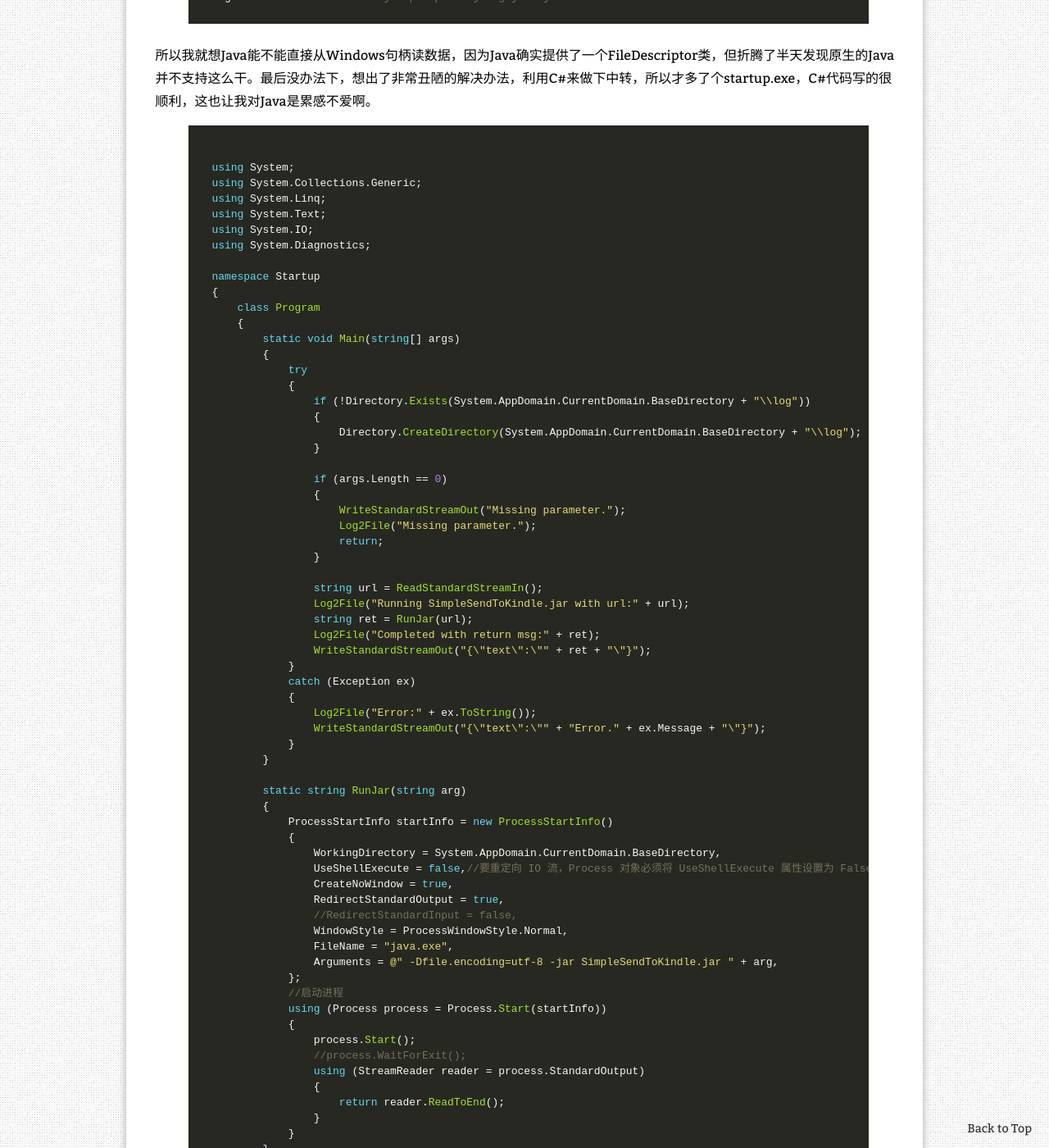
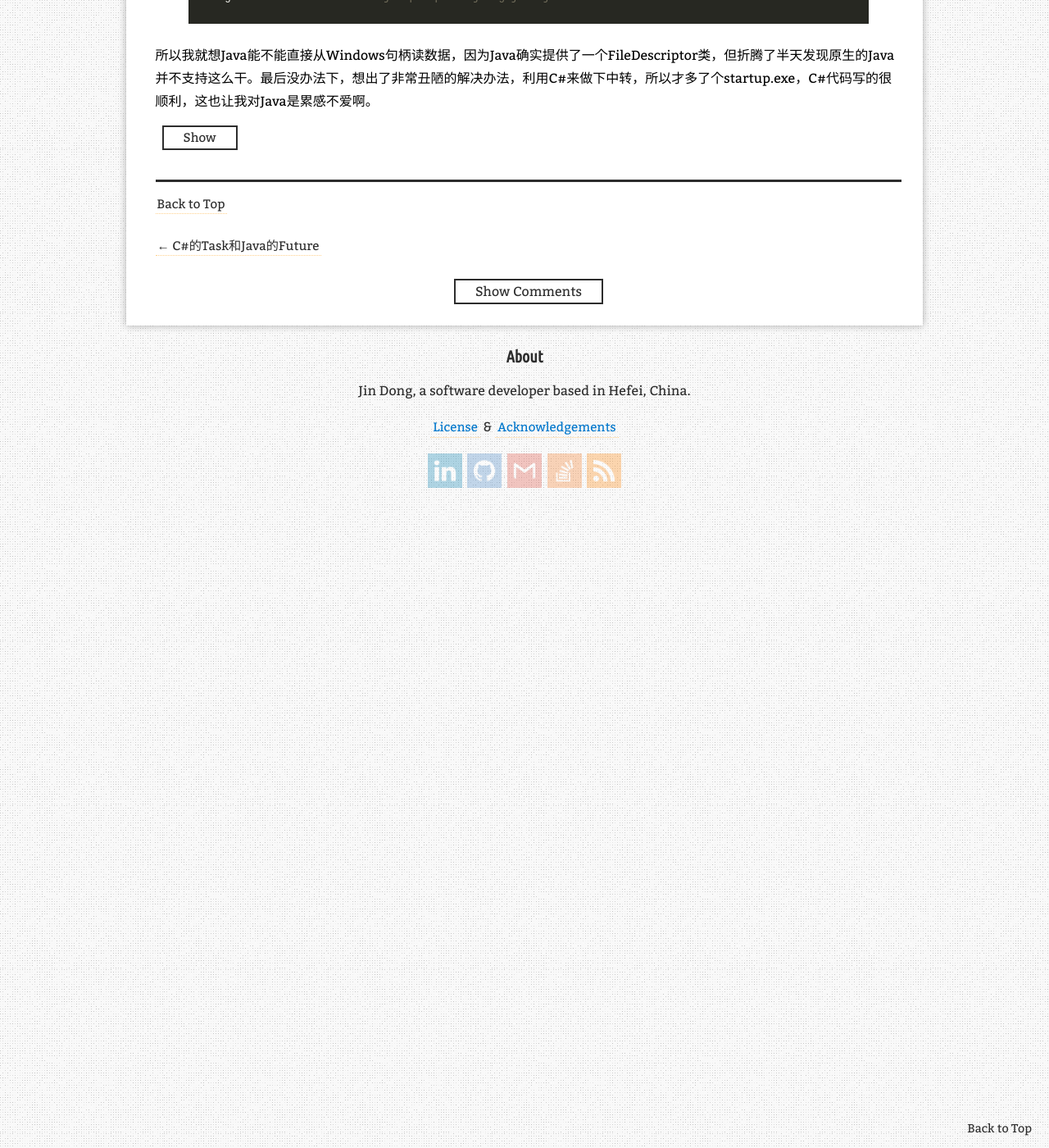
Before and after one commit to zhanjindong/zhanjindong.github.io, a Jekyll site: the page built from _posts/2014-12-11-simple-send-to-kindle.md, in a window 1280 px wide and 1400 px high, scrolled down 8018 px. Shown: the whole window at 82% size. Built offline with Jekyll 4.4.1, drawn with Linux system fonts in a browser that asks for light colours; nearby versions of some CDN libraries; comment, search, counter and statistics services are not loaded; a style sheet for code colours, icons or effects is not loaded; some of the changed text lies outside the part shown.

Commit message:
Modify post

```diff
--- a/_posts/2014-12-11-simple-send-to-kindle.md
+++ b/_posts/2014-12-11-simple-send-to-kindle.md
@@ -158,6 +158,8 @@ arg 1:chrome-extension://oojaanpmaapemaihjbebgojmblljbhhh/
 
 所以我就想Java能不能直接从Windows句柄读数据，因为Java确实提供了一个FileDescriptor类，但折腾了半天发现原生的Java并不支持这么干。最后没办法下，想出了非常丑陋的解决办法，利用C#来做下中转，所以才多了个startup.exe，C#代码写的很顺利，这也让我对Java是累感不爱啊。
 
+<a class="show-hidden">Show</a>
+{% hide %}
 {% highlight c# %}
 using System;
 using System.Collections.Generic;
@@ -267,6 +269,7 @@ namespace Startup
     }
 }
 {% endhighlight %}
+{% endhide %}
 
 
 
```
